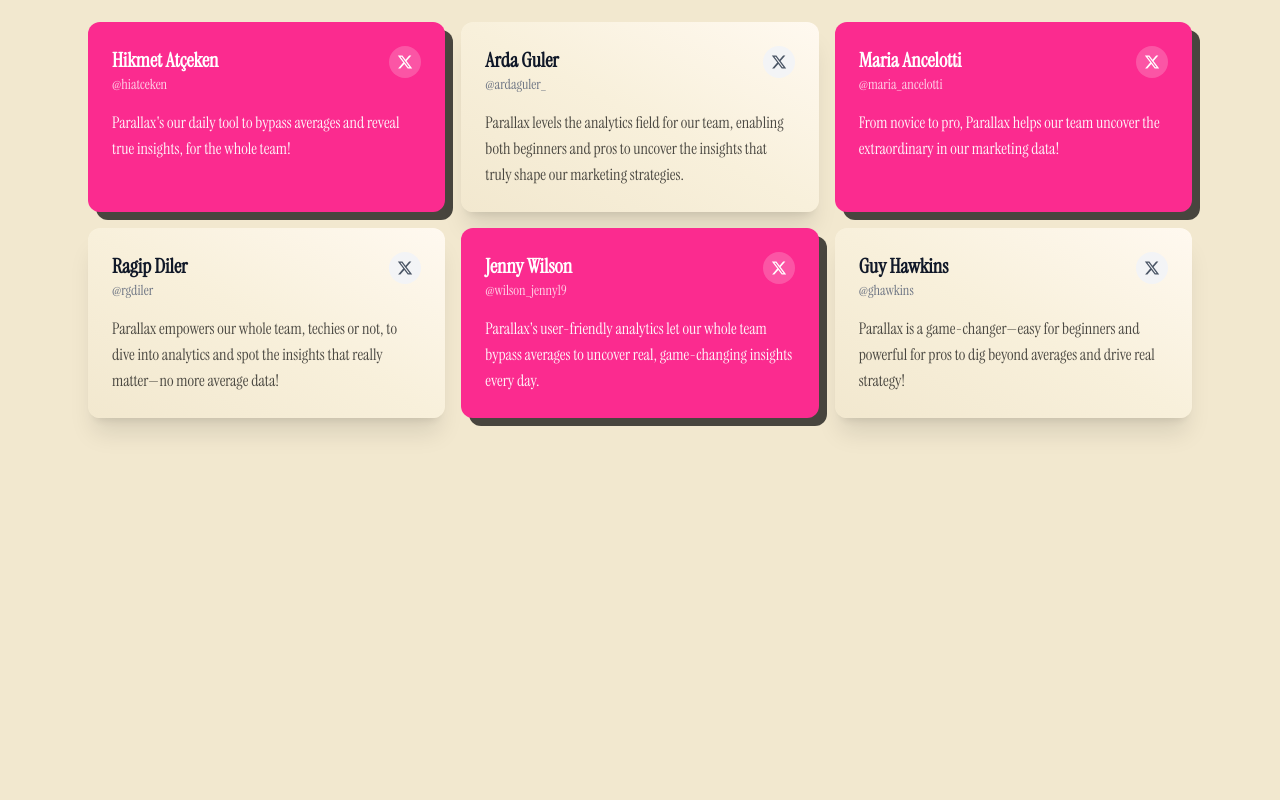
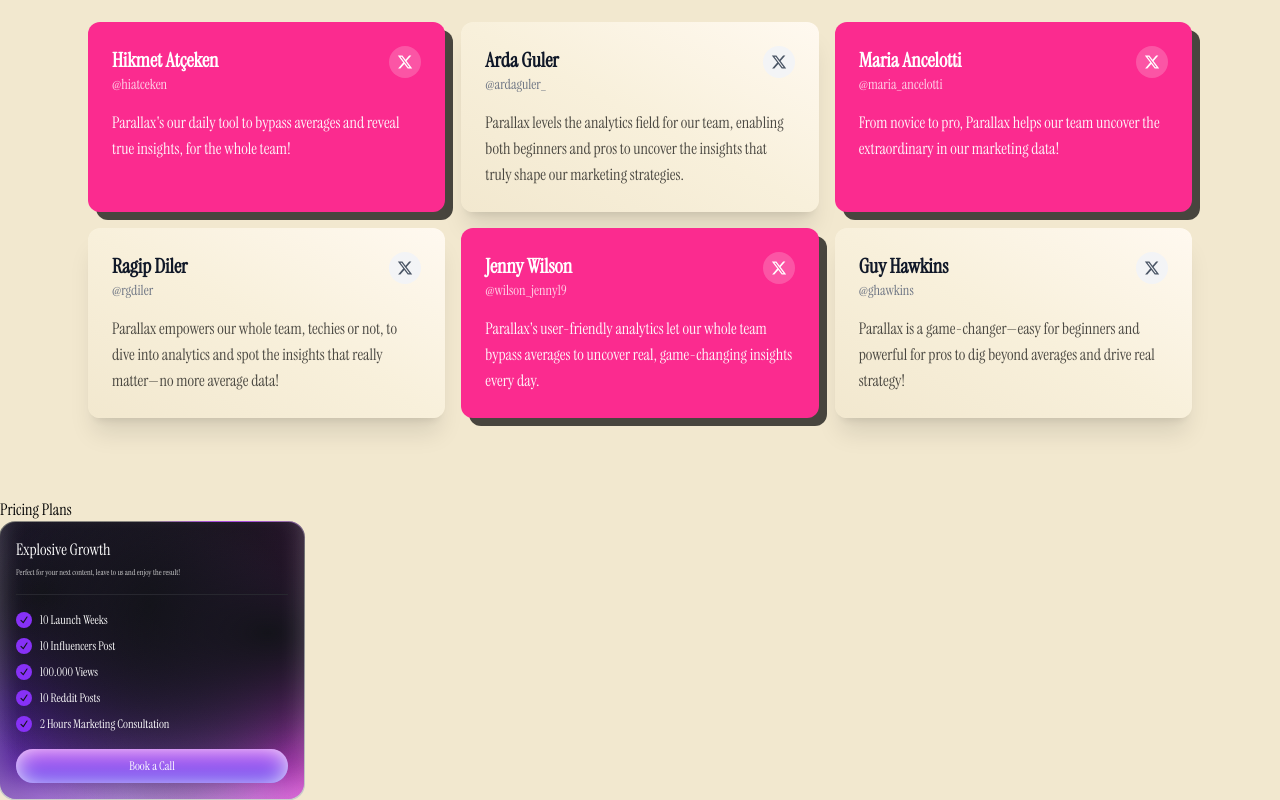
Before and after one commit to FahadBinQaiser/Parallax, a React (Vite) app: page / in a window 1280 px wide. Shown: the part 3895-4695 px from the top of the page. Before the commit the page ends 4393 px from the top, so only its background shows below. Built offline with nearby package versions, Linux system fonts and the light colour scheme.

Commit message:
Imports done

```diff
--- a/src/App.jsx
+++ b/src/App.jsx
@@ -7,6 +7,7 @@ import ProblemSection from "./components/ProblemSection/ProblemSection";
 import SolutionSection from "./components/SolutionSection/SolutionSection";
 import FeatureSection from "./components/FeatureSection/FeatureSection";
 import TestimonialSection from "./components/TestimonialSection/TestimonialSection";
+import PricingSection from "./components/PricingSection/PricingSection";
 
 function App() {
   return (
@@ -18,6 +19,7 @@ function App() {
       <SolutionSection />
       <FeatureSection />
       <TestimonialSection />
+      <PricingSection />
     </>
   );
 }
--- /dev/null
+++ b/src/components/PricingSection/PricingSection.jsx
@@ -0,0 +1,13 @@
+import React from "react";
+import PricingCard from "../UI_Components/PricingCard";
+
+export default function PricingSection() {
+  return (
+    <section>
+      <h2>Pricing Plans</h2>
+      <div>
+        <PricingCard />
+      </div>
+    </section>
+  );
+}
```
